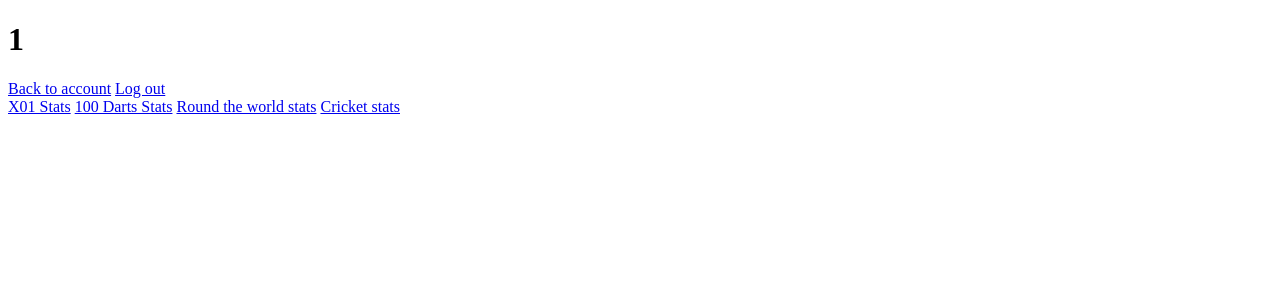
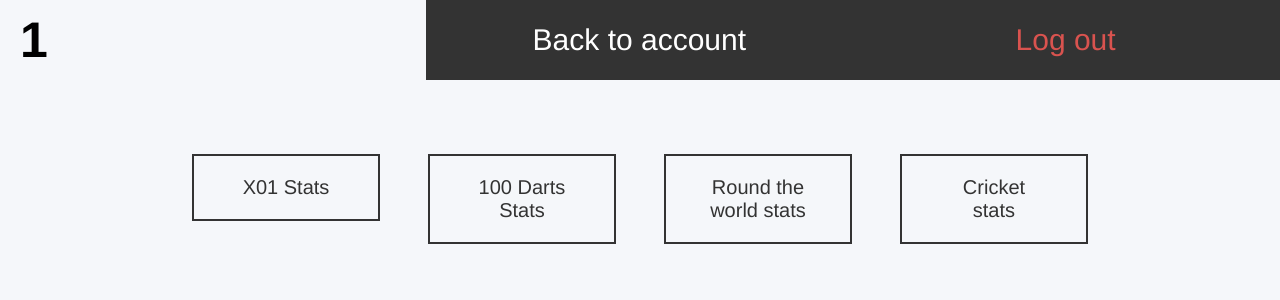
Before and after one commit to daneclipse/dartsApp, a PHP site: page /PHP/viewStats.php?username=1 in a window 1280 px wide. Shown: the top 300 px of the page. Run offline with PHP 8.4, Linux system fonts and the light colour scheme.

Commit message:
added account.css

```diff
--- /dev/null
+++ b/css/account.css
@@ -0,0 +1,52 @@
+.navBar h1, .navBar a
+{
+    width: 33.3%;
+}
+
+/* USED IN EDIT ACCOUNT DETAILS */
+.accountForms
+{
+    width: 1200px;
+    height: 500px;
+    margin: 0 auto;
+}
+.accountForms h2
+{
+    width: 50%;
+    float: left;
+}
+.form
+{
+    float: left;
+}
+.smallForm
+{
+    margin-right: 200px;
+}
+
+/* USED TO VIEW STATS */
+
+.viewStatsButtons
+{
+    width: 80%;
+    height: 100px;
+    margin: 0 auto;
+}
+
+.viewStatsButton
+{
+    width: 20%;
+    margin: 2.5%;
+    float: left;
+    padding: 20px 40px;
+    border: 2px solid #333;
+    font-size: 20px;
+    text-decoration: none;
+    color: #333;
+}
+
+.viewStatsButton:hover
+{
+    background-color: #333;
+    color: #fff;
+}
--- a/gameSetup.php
+++ b/gameSetup.php
@@ -11,6 +11,9 @@ $game = $_GET['game'];
 	<title></title>
 	<meta name="viewport" content="width=device-width, initial-scale=1.0">
 	<link rel="stylesheet" href="https://cdnjs.cloudflare.com/ajax/libs/font-awesome/4.7.0/css/font-awesome.min.css">
+	<!-- CSS FILES -->
+	<link rel="stylesheet" type="text/css" href="css/general.css">
+	<link rel="stylesheet" type="text/css" href="css/account.css">
 </head>
 <body>
 
--- a/viewStats.php
+++ b/viewStats.php
@@ -10,6 +10,9 @@
     <head>
         <title></title>
         <meta name="viewport" content="width=device-width, initial-scale=1.0">
+        <!-- CSS FILES -->
+        <link rel="stylesheet" type="text/css" href="css/general.css">
+        <link rel="stylesheet" type="text/css" href="css/account.css">
     </head>
     <body>
 
@@ -26,7 +29,6 @@
                 <a class="viewStatsButton" href="roundTheWorld/viewWorldStats.php?username=<?=$user_username;?>">Round the world stats</a>
                 <a class="viewStatsButton" href="cricket/viewCricketStats.php?username=<?=$user_username;?>">Cricket stats</a>
             </div><!-- CLOSE DIV WITH ID VIEWSTATSBUTTON -->
-
         </div><!-- CLOSE DIV WITH CLASS PAGE -->
 
     <script
```
Also changed, not shown: editAccount.php (+1 -25 lines). Lines whose indentation alone changed are shown as unchanged.
